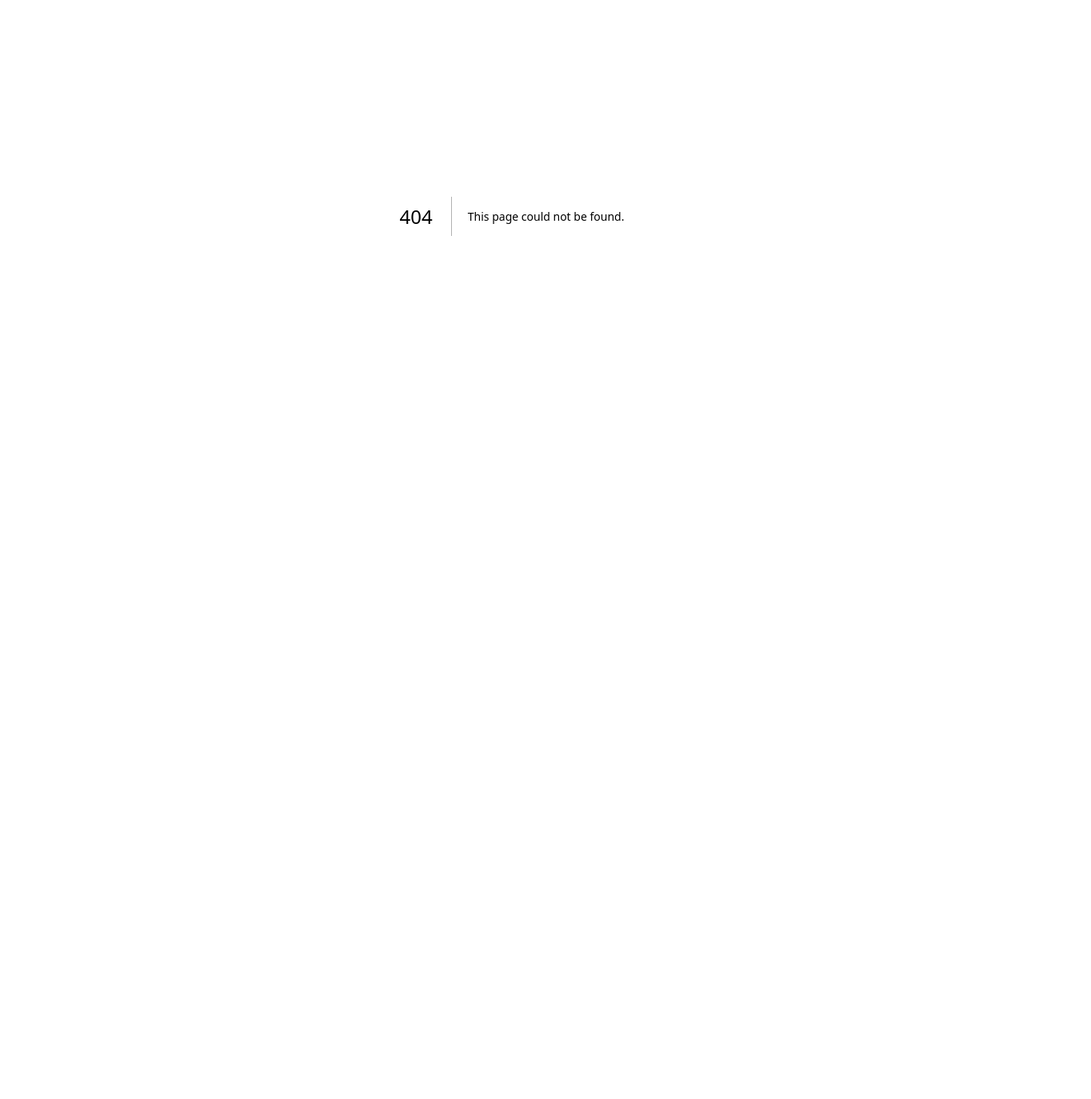
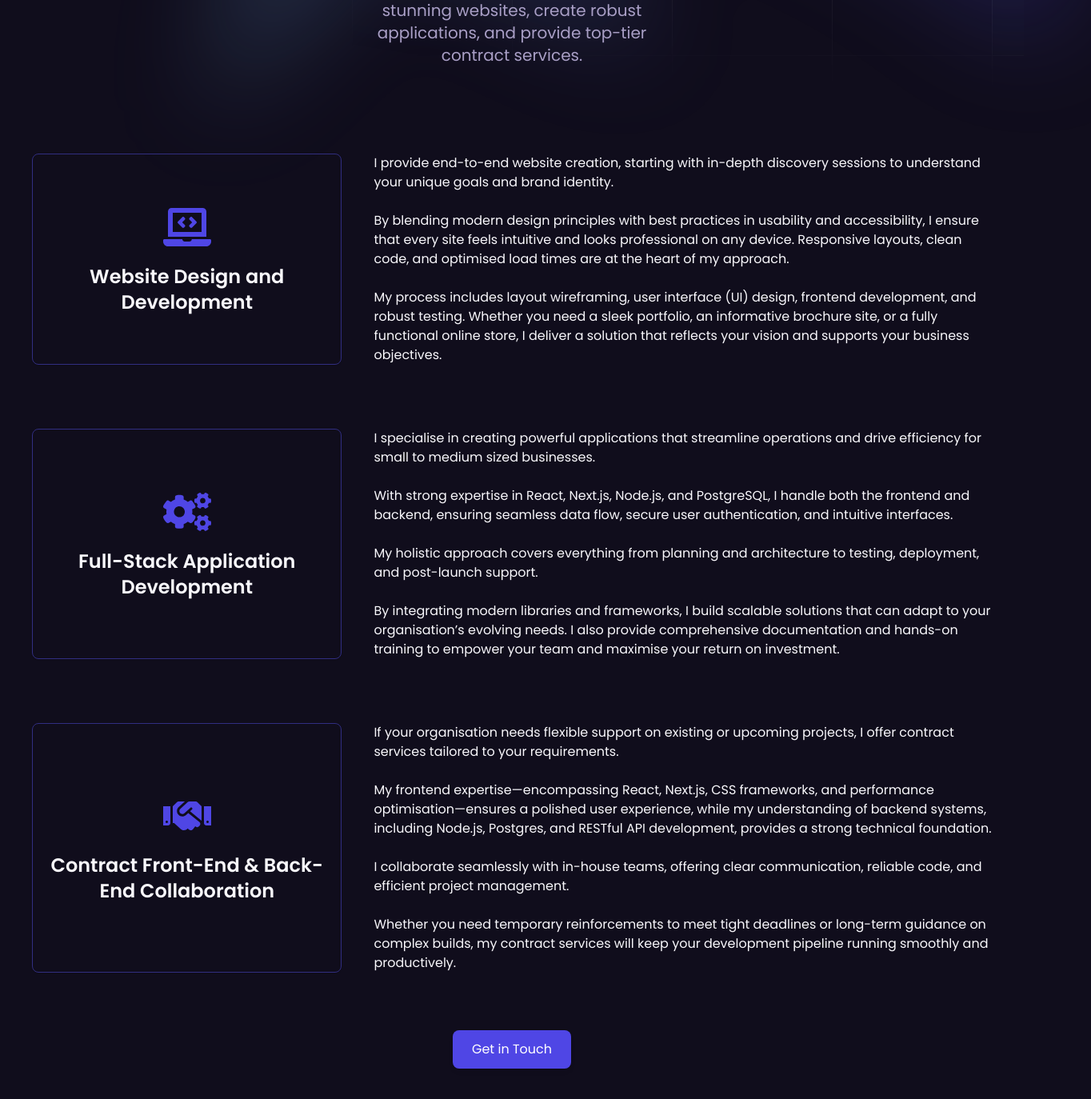
Before and after one commit to Daddyjohn63/jp-portfolio-website, a Next.js app: page /services in a window 1280 px wide. Before the commit this address had no page. Shown: the part 210-1584 px from the top of the page at 80% size, 1364 px wide, since content can reach past the window. Before the commit the page ends 880 px from the top, so only its background shows below. Built offline with nearby package versions, Linux system fonts and the light colour scheme.

Commit message:
added service page

```diff
--- a/app/blog/page.jsx
+++ b/app/blog/page.jsx
@@ -119,6 +119,7 @@ const BlogPage = async ({ searchParams }) => {
           title="Blog"
           description="News and articles to get you thinking"
         />
+        <div className="overflow-hidden">
           <Reveal from={200}>
             <div className="grid grid-cols-1 md:grid-cols-[300px_1fr] gap-6 mt-6">
               {/* first column */}
@@ -137,6 +138,7 @@ const BlogPage = async ({ searchParams }) => {
             </div>
           </Reveal>
         </div>
+      </div>
     );
   } catch (error) {
     //error caught in the error boundary
--- /dev/null
+++ b/app/services/page.jsx
@@ -0,0 +1,80 @@
+import { InnerHeader } from '@/components/common/InnerHeader';
+import { FaLaptopCode, FaCogs, FaHandshake } from 'react-icons/fa';
+
+const servicesData = [
+  {
+    icon: FaLaptopCode,
+    title: 'Website Design and Development',
+    description:
+      'I provide end-to-end website creation, starting with in-depth discovery sessions to understand your unique goals and brand identity.\n\nBy blending modern design principles with best practices in usability and accessibility, I ensure that every site feels intuitive and looks professional on any device. Responsive layouts, clean code, and optimised load times are at the heart of my approach.\n\n My process includes layout wireframing, user interface (UI) design, frontend development, and robust testing. Whether you need a sleek portfolio, an informative brochure site, or a fully functional online store, I deliver a solution that reflects your vision and supports your business objectives.'
+  },
+  {
+    icon: FaCogs,
+    title: 'Full-Stack Application Development',
+    description:
+      'I specialise in creating powerful applications that streamline operations and drive efficiency for small to medium sized businesses.\n\n With strong expertise in React, Next.js, Node.js, and PostgreSQL, I handle both the frontend and backend, ensuring seamless data flow, secure user authentication, and intuitive interfaces.\n\n My holistic approach covers everything from planning and architecture to testing, deployment, and post-launch support.\n\n By integrating modern libraries and frameworks, I build scalable solutions that can adapt to your organisation’s evolving needs. I also provide comprehensive documentation and hands-on training to empower your team and maximise your return on investment.'
+  },
+
+  {
+    icon: FaHandshake,
+    title: 'Contract Front-End & Back-End Collaboration',
+    description:
+      'If your organisation needs flexible support on existing or upcoming projects, I offer contract services tailored to your requirements.\n\n My frontend expertise—encompassing React, Next.js, CSS frameworks, and performance optimisation—ensures a polished user experience, while my understanding of backend systems, including Node.js, Postgres, and RESTful API development, provides a strong technical foundation.\n\n I collaborate seamlessly with in-house teams, offering clear communication, reliable code, and efficient project management.\n\n Whether you need temporary reinforcements to meet tight deadlines or long-term guidance on complex builds, my contract services will keep your development pipeline running smoothly and productively.'
+  }
+];
+
+const ServicesPage = () => {
+  return (
+    <>
+      <InnerHeader
+        title="Services"
+        description="Discover how I can help you build stunning websites, create robust
+            applications, and provide top-tier contract services."
+      />
+      <main className=" container  mx-auto px-4 py-12">
+        {/* Hero / Introduction */}
+        {/* <section className="text-center mb-12">
+          <h1 className="text-4xl font-bold mb-4">Services</h1>
+          <p className="">
+            Discover how I can help you build stunning websites, create robust
+            applications, and provide top-tier contract services.
+          </p>
+        </section> */}
+
+        {/* Services Grid */}
+        <section className="flex flex-col gap-8">
+          {servicesData.map((service, index) => {
+            const Icon = service.icon;
+            return (
+              <div key={index} className="p-6 flex flex-col md:flex-row gap-10">
+                <div className="w-full md:w-1/3 p-4 flex flex-col gap-4 items-center justify-center border border-indigo-900 rounded-lg shadow-sm min-h-[200px]">
+                  <div className="flex items-center">
+                    <Icon className="text-6xl text-indigo-600" />
+                  </div>
+                  <h2 className="text-2xl font-semibold text-center">
+                    {service.title}
+                  </h2>
+                </div>
+                <p className="w-full md:w-2/3 flex items-center text-center md:text-left whitespace-pre-line">
+                  {service.description}
+                </p>
+              </div>
+            );
+          })}
+        </section>
+
+        {/* Call to Action */}
+        <section className="text-center mt-12">
+          <a
+            href="/contact"
+            className="inline-block bg-indigo-600 text-white py-3 px-6 rounded-lg shadow-md hover:bg-indigo-700 transition-colours"
+          >
+            Get in Touch
+          </a>
+        </section>
+      </main>
+    </>
+  );
+};
+
+export default ServicesPage;
--- a/components/about/AboutIntro.jsx
+++ b/components/about/AboutIntro.jsx
@@ -16,7 +16,7 @@ const AboutIntro = () => {
               <Reveal from={100} key={index}>
                 <div className="image">
                   <Image
-                    src={img}
+                    src="/images/about-test-v2.jpg"
                     alt="About Image"
                     className={twMerge(
                       'w-full h-full sm:min-h-[550px] min-h-[450px] object-cover rounded-lg',
@@ -38,7 +38,7 @@ const AboutIntro = () => {
         <Reveal from={200} className="lg:w-1/3 lg:pr-8 flex-grow">
           <div className="w-full">
             <h1 className="mt-10 font-semibold  tracking-tight ">
-              Innovative Web Developer, Problem-Solver, Business thinker
+              Innovative Web Developer, Problem-Solver, Business thinker...
               {/* <span className=" text-5xl  tracking-tight bg-gradient-to-r from-purple-600 via-blue-400 to-orange-300 inline-block text-transparent bg-clip-text">
                 |
               </span> */}
--- a/components/common/InnerHeader.jsx
+++ b/components/common/InnerHeader.jsx
@@ -51,7 +51,9 @@ export const InnerHeader = ({ title, description }) => {
         <h1 className="text-5xl font-bold text-white text-center px-4">
           {title}
         </h1>
-        <p className="text-white text-center px-4 w-1/3">{description}</p>
+        <p className="text-muted-foreground text-xl text-center px-4 md:w-1/3">
+          {description}
+        </p>
       </div>
     </header>
   );
--- a/components/common/Portfolio-card.jsx
+++ b/components/common/Portfolio-card.jsx
@@ -23,13 +23,13 @@ export const PortfolioCard = ({ image, alt, title, summary, slug }) => {
           <div className="absolute inset-0 bg-gradient-to-b from-transparent via-transparent to-black group-hover:from-black/70 group-hover:via-black/60 group-hover:to-black/70" />
         </div>
       </CardHeader>
-      <CardContent className="absolute inset-0 flex translate-y-[60%] flex-col items-center justify-center px-9 text-center transition-all duration-500 group-hover:translate-y-0">
-        <h3 className="font-dmserif pb-3 text-2xl font-bold text-white">
-          {title}
-        </h3>
-        <p className="mb-3 text-lg italic text-white opacity-0 transition-opacity duration-300 group-hover:opacity-100">
-          {summary}
-        </p>
+      <CardContent className="absolute inset-0 flex translate-y-[55%] flex-col items-center  text-center transition-all duration-500 group-hover:translate-y-0">
+        <div className="flex h-full flex-col items-center justify-center">
+          <h3 className="pb-3 text-2xl font-bold text-white">{title}</h3>
+          <p className="mb-3 text-lg italic text-white opacity-0 transition-opacity duration-300 group-hover:opacity-100">
+            {summary}
+          </p>
+        </div>
       </CardContent>
       <CardFooter className="absolute bottom-4 left-0 right-0 flex justify-center opacity-0 transition-opacity duration-300 group-hover:opacity-100">
         <Link href={`/portfolio/${slug}`}>
--- a/components/layout/MenuItems.jsx
+++ b/components/layout/MenuItems.jsx
@@ -26,15 +26,15 @@ export const headerMenuItems = [
     id: 3,
     label: 'services',
     link: '/services',
-    submenu: true,
-    subMenuItems: [
-      {
-        id: 30,
-        label: 'Development',
-        link: '/services/development'
-      },
-      { id: 31, label: 'Hosting', link: 'services/hosting' }
-    ]
+    submenu: false
+    // subMenuItems: [
+    //   {
+    //     id: 30,
+    //     label: 'Development',
+    //     link: '/services/development'
+    //   },
+    //   { id: 31, label: 'Hosting', link: 'services/hosting' }
+    // ]
   },
   {
     id: 4,
```
Also changed, not shown: public/images/about-test-v1.jpg (added), public/images/about-test-v2.jpg (added). Lines whose indentation alone changed are shown as unchanged.
